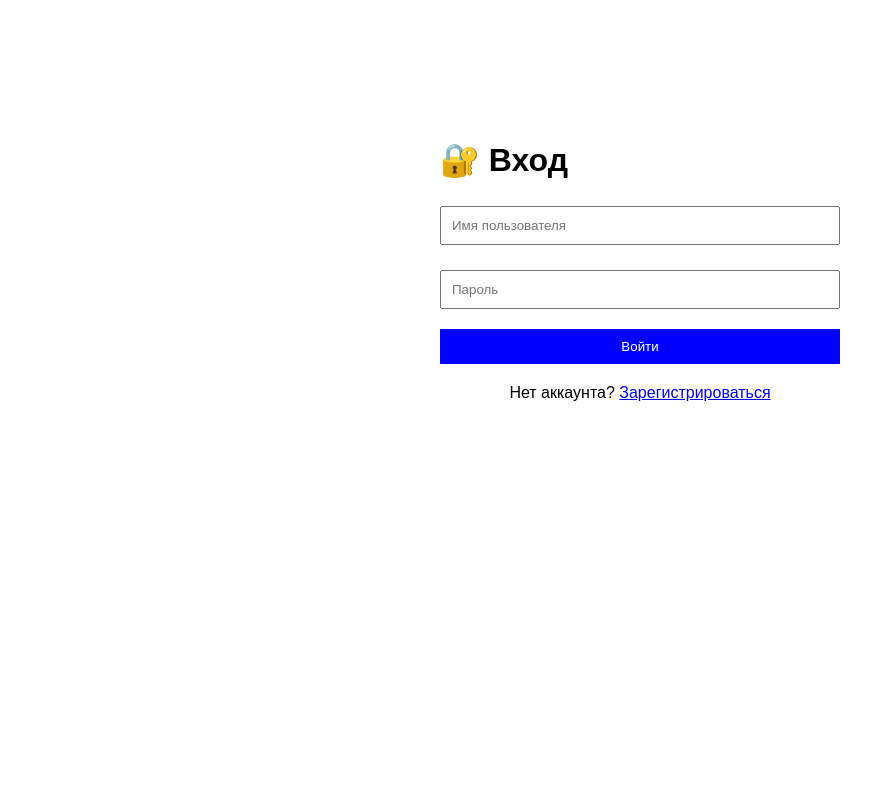
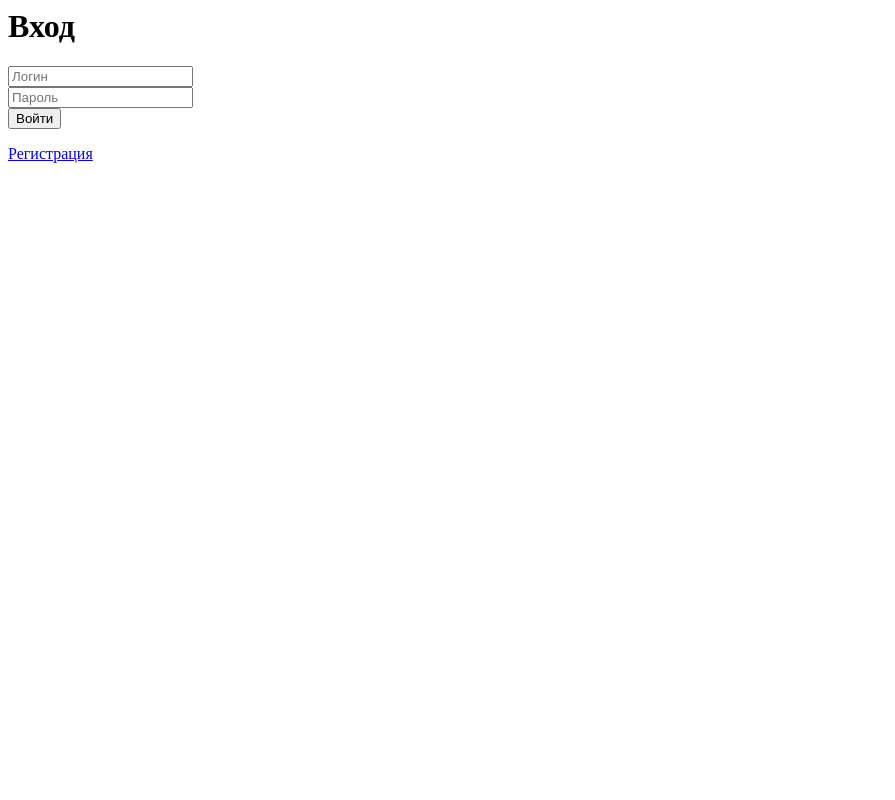
Before and after one commit to vesewiabc/PyCharm-dz, a Flask app: page /login in a window 1280 px wide. Shown: the whole page, without its empty margins (0-895 px from the left). Run offline with Flask 3, Linux system fonts and the light colour scheme.

Commit message:
Update login.html

```diff
--- a/templates/login.html
+++ b/templates/login.html
@@ -1,36 +1,16 @@
-<!DOCTYPE html>
-<html lang="ru">
 <html>
-<head>
-    <title>Вход</title>
-    <style>
-        body { font-family: Arial; max-width: 400px; margin: 100px auto; padding: 20px; }
-        .form-group { margin-bottom: 15px; }
-        input { padding: 10px; width: 100%; margin: 5px 0; box-sizing: border-box; }
-        button { padding: 10px; width: 100%; background: blue; color: white; border: none; cursor: pointer; }
-        .error { color: red; }
-        .links { text-align: center; margin-top: 20px; }
-    </style>
-</head>
 <body>
-    <h1>🔐 Вход</h1>
-
+    <h1>Вход</h1>
     {% if error %}
-        <div class="error">{{ error }}</div>
+        <p>{{ error }}</p>
     {% endif %}
-
     <form method="POST">
-        <div class="form-group">
-            <input type="text" name="username" placeholder="Имя пользователя" required>
-        </div>
-        <div class="form-group">
-            <input type="password" name="password" placeholder="Пароль" required>
-        </div>
+        <input type="text" name="username" placeholder="Логин" required>
+        <br>
+        <input type="password" name="password" placeholder="Пароль" required>
+        <br>
         <button type="submit">Войти</button>
     </form>
-
-    <div class="links">
-        <p>Нет аккаунта? <a href="/register">Зарегистрироваться</a></p>
-    </div>
+    <a href="/register">Регистрация</a>
 </body>
 </html>
```
